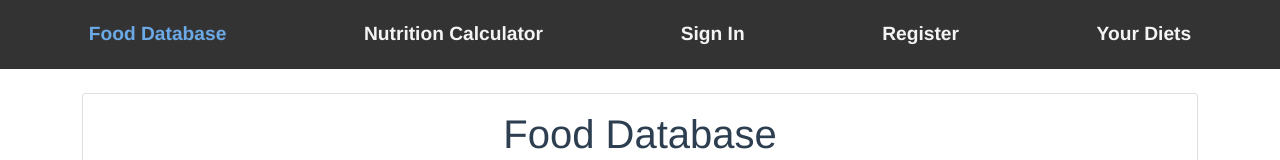
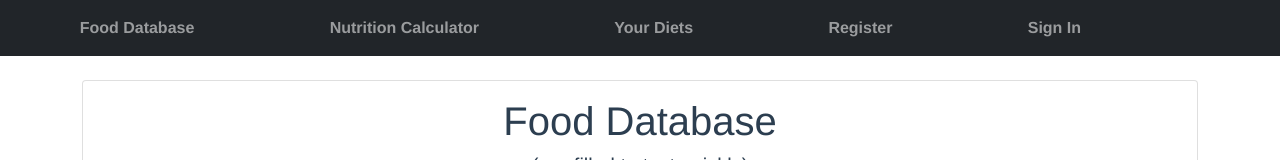
Before and after one commit to landenenglish/vue-firebase-diet-generator, a Vue app: page / in a window 1280 px wide. Shown: the top 160 px of the page. Built offline with nearby package versions, Linux system fonts and the light colour scheme; no server answers; the database is empty.

Commit message:
adding styling

```diff
--- a/package.json
+++ b/package.json
@@ -7,9 +7,14 @@
     "build": "vue-cli-service build"
   },
   "dependencies": {
+    "@fortawesome/fontawesome-free": "^6.1.1",
     "@fortawesome/fontawesome-svg-core": "^6.1.1",
+    "@popperjs/core": "^2.11.5",
+    "bootstrap": "^5.1.3",
     "core-js": "^3.8.3",
     "firebase": "^9.8.3",
+    "sass": "^1.53.0",
+    "sass-loader": "^13.0.2",
     "vue": "^3.2.13",
     "vue-router": "^4.0.3"
   },
--- a/public/index.html
+++ b/public/index.html
@@ -7,12 +7,12 @@
     <link rel="icon" href="<%= BASE_URL %>favicon.ico" />
     <title>Vue-Firebase Diet Generator</title>
 
-    <link
+    <!-- <link
       href="https://cdn.jsdelivr.net/npm/bootstrap@5.0.2/dist/css/bootstrap.min.css"
       rel="stylesheet"
       integrity="sha384-EVSTQN3/azprG1Anm3QDgpJLIm9Nao0Yz1ztcQTwFspd3yD65VohhpuuCOmLASjC"
       crossorigin="anonymous"
-    />
+    /> -->
   </head>
   <body>
     <noscript>
--- a/src/App.vue
+++ b/src/App.vue
@@ -1,14 +1,54 @@
 <template>
-  <nav>
-    <router-link to="/">Food Database</router-link>
-    <router-link to="/calculator">Nutrition Calculator</router-link>
-    <router-link to="/signin">Sign In</router-link>
-    <router-link to="/register">Register</router-link>
-    <router-link to="/yourdiets">Your Diets</router-link>
-    <button class="btn btn-danger" @click="handleSignOut" v-if="isLoggedIn">
-      Sign Out
-    </button>
+  <nav class="navbar navbar-expand-lg navbar-dark bg-dark">
+    <div class="container-fluid">
+      <button
+        class="navbar-toggler"
+        type="button"
+        data-bs-toggle="collapse"
+        data-bs-target="#navbarSupportedContent"
+        aria-controls="navbarSupportedContent"
+        aria-expanded="false"
+        aria-label="Toggle navigation"
+      >
+        <span class="navbar-toggler-icon"></span>
+      </button>
+      <div class="collapse navbar-collapse" id="navbarSupportedContent">
+        <ul class="navbar-nav me-auto mb-4 mb-lg-0">
+          <li class="nav-item">
+            <router-link class="nav-link" to="/">Food Database</router-link>
+          </li>
+          <li>
+            <router-link class="nav-link" to="/calculator"
+              >Nutrition Calculator</router-link
+            >
+          </li>
+          <li>
+            <router-link class="nav-link" to="/yourdiets"
+              >Your Diets</router-link
+            >
+          </li>
+
+          <li>
+            <router-link class="nav-link" to="/register">Register</router-link>
+          </li>
+          <li>
+            <router-link class="nav-link" to="/signin">Sign In</router-link>
+          </li>
+
+          <li>
+            <button
+              class="btn btn-danger"
+              @click="handleSignOut"
+              v-if="isLoggedIn"
+            >
+              Sign Out
+            </button>
+          </li>
+        </ul>
+      </div>
+    </div>
   </nav>
+
   <router-view />
 </template>
 
@@ -16,6 +56,7 @@
 import { onMounted, ref } from 'vue'
 import { getAuth, onAuthStateChanged, signOut } from 'firebase/auth'
 import { useRouter } from 'vue-router'
+import Sidebar from '@/components/sidebar/Sidebar.vue'
 
 const router = useRouter()
 const isLoggedIn = ref(false)
@@ -49,29 +90,21 @@ const handleSignOut = () => {
   color: #2c3e50;
 }
 
-nav {
-  padding: 20px;
+ul a.router-link-exact-active {
+  color: #6ba9e7;
+}
 
+ul {
   display: flex;
   justify-content: space-around;
   align-items: center;
-
-  background-color: #333;
-  margin-bottom: 20px;
+  width: 100%;
+  font-weight: bold;
 }
 
-nav a {
-  font-weight: bold;
-  color: #f4f4f4;
-  font-size: 1.2em;
-  text-decoration: none;
-}
-
-nav a:hover {
-  color: #6ba9e7;
-}
-
-nav a.router-link-exact-active {
-  color: #6ba9e7;
-}
+/* #navbarSupportedContent {
+  display: flex;
+  justify-content: center;
+  align-items: center;
+} */
 </style>
--- /dev/null
+++ b/src/components/sidebar/Sidebar.vue
@@ -0,0 +1,85 @@
+<script>
+import SidebarLink from './SidebarLink'
+import { collapsed, toggleSidebar, sidebarWidth } from './state'
+
+export default {
+  props: {},
+  components: { SidebarLink },
+  setup() {
+    return { collapsed, toggleSidebar, sidebarWidth }
+  }
+}
+</script>
+
+<template>
+  <div class="sidebar" :style="{ width: sidebarWidth }">
+    <h1>
+      <span v-if="collapsed">
+        <div>V</div>
+        <div>S</div>
+      </span>
+      <span v-else>Vue Sidebar</span>
+    </h1>
+
+    <SidebarLink to="/" icon="fas fa-home">Home</SidebarLink>
+    <SidebarLink to="/dashboard" icon="fas fa-columns">Dashboard</SidebarLink>
+    <SidebarLink to="/analytics" icon="fas fa-chart-bar">Analytics</SidebarLink>
+    <SidebarLink to="/friends" icon="fas fa-users">Friends</SidebarLink>
+    <SidebarLink to="/image" icon="fas fa-image">Images</SidebarLink>
+
+    <span
+      class="collapse-icon"
+      :class="{ 'rotate-180': collapsed }"
+      @click="toggleSidebar"
+    >
+      <i class="fas fa-angle-double-left" />
+    </span>
+  </div>
+</template>
+
+<style>
+:root {
+  --sidebar-bg-color: #2f855a;
+  --sidebar-item-hover: #38a169;
+  --sidebar-item-active: #276749;
+}
+</style>
+
+<style scoped>
+.sidebar {
+  color: white;
+  background-color: var(--sidebar-bg-color);
+
+  float: left;
+  position: fixed;
+  z-index: 1;
+  top: 0;
+  left: 0;
+  bottom: 0;
+  padding: 0.5em;
+
+  transition: 0.3s ease;
+
+  display: flex;
+  flex-direction: column;
+}
+
+.sidebar h1 {
+  height: 2.5em;
+}
+
+.collapse-icon {
+  position: absolute;
+  bottom: 0;
+  padding: 0.75em;
+
+  color: rgba(255, 255, 255, 0.7);
+
+  transition: 0.2s linear;
+}
+
+.rotate-180 {
+  transform: rotate(180deg);
+  transition: 0.2s linear;
+}
+</style>
--- /dev/null
+++ b/src/components/sidebar/SidebarLink.vue
@@ -0,0 +1,72 @@
+<script>
+import { computed } from 'vue'
+import { useRoute } from 'vue-router'
+import { collapsed } from './state'
+
+export default {
+  props: {
+    to: { type: String, required: true },
+    icon: { type: String, required: true }
+  },
+  setup(props) {
+    const route = useRoute()
+    const isActive = computed(() => route.path === props.to)
+    return { isActive, collapsed }
+  }
+}
+</script>
+
+<template>
+  <router-link :to="to" class="link" :class="{ active: isActive }">
+    <i class="icon" :class="icon" />
+    <transition name="fade">
+      <span v-if="!collapsed">
+        <slot />
+      </span>
+    </transition>
+  </router-link>
+</template>
+
+<style scoped>
+.fade-enter-active,
+.fade-leave-active {
+  transition: opacity 0.1s;
+}
+
+.fade-enter,
+.fade-leave-to {
+  opacity: 0;
+}
+
+.link {
+  display: flex;
+  align-items: center;
+
+  cursor: pointer;
+  position: relative;
+  font-weight: 400;
+  user-select: none;
+
+  margin: 0.1em 0;
+  padding: 0.4em;
+  border-radius: 0.25em;
+  height: 1.5em;
+
+  color: white;
+  text-decoration: none;
+}
+
+.link:hover {
+  background-color: var(--sidebar-item-hover);
+}
+
+.link.active {
+  background-color: var(--sidebar-item-active);
+}
+
+.link .icon {
+  flex-shrink: 0;
+  width: 25px;
+  margin-right: 10px;
+}
+</style>
--- /dev/null
+++ b/src/components/sidebar/state.js
@@ -0,0 +1,10 @@
+import { ref, computed } from 'vue'
+
+export const collapsed = ref(false)
+export const toggleSidebar = () => (collapsed.value = !collapsed.value)
+
+export const SIDEBAR_WIDTH = 180
+export const SIDEBAR_WIDTH_COLLAPSED = 38
+export const sidebarWidth = computed(
+  () => `${collapsed.value ? SIDEBAR_WIDTH_COLLAPSED : SIDEBAR_WIDTH}px`
+)
--- a/src/main.js
+++ b/src/main.js
@@ -3,14 +3,17 @@
 // import router from './router'
 
 // createApp(App).use(router).mount('#app')
-
+import 'bootstrap/dist/css/bootstrap.css'
 import { createApp } from 'vue'
 import App from './App.vue'
 import router from './router'
 import config from '@/apikey'
 
 import { initializeApp } from 'firebase/app'
+import '@fortawesome/fontawesome-free/js/all'
 
 initializeApp(config)
 
 createApp(App).use(router).mount('#app')
+
+import 'bootstrap/dist/js/bootstrap.js'
--- a/src/views/Calculator.vue
+++ b/src/views/Calculator.vue
@@ -1,5 +1,6 @@
 <template>
   <div class="container">
+    <div class="card card-body mt-4">
       <div class="row">
         <div class="col-12">
           <h1 class="text-center">Nutrition Calculator</h1>
@@ -96,7 +97,9 @@
             <option value="moderate">
               Moderately Active (moderate exercise 3-5 days/wk)
             </option>
-          <option value="very">Very Active (hard exercise 6-7 days/wk)</option>
+            <option value="very">
+              Very Active (hard exercise 6-7 days/wk)
+            </option>
             <option value="extremely">
               Extremely Active (hard exercise & work in a physical job)
             </option>
@@ -137,7 +140,9 @@
 
         <!-- percentage of calories from protein, carbs, and fats-->
         <div class="row mb-3">
-        <legend class="col-form-label col-sm-2 pt-0" required>Macro(%)</legend>
+          <legend class="col-form-label col-sm-2 pt-0" required>
+            Macro(%)
+          </legend>
           <div class="col">
             <div class="col-sm-10 form-floating">
               <input
@@ -201,12 +206,12 @@
       </form>
       <br />
 
+      <div v-if="data.submitted === true">
         <h5 id="output1" class="text-start">{{ data.output.output1 }}</h5>
 
         <h5 id="output2" class="text-start">{{ data.output.output2 }}</h5>
 
         <h5 id="output3" class="text-start">{{ data.output.output3 }}</h5>
-    <br />
         <br />
 
         <table class="table table-striped">
@@ -231,17 +236,24 @@
                   class="btn btn-danger btn-sm"
                   @click="reGenerateSingleMeal(meal.mealNumber - 1)"
                 >
-              ReGenerate
+                  Regenerate
                 </button>
               </td>
             </tr>
           </tbody>
         </table>
+      </div>
 
-    <button class="btn btn-danger btn-sm" @click="saveDiet()">saveDiet</button>
+      <button
+        v-if="data.submitted === true"
+        class="btn btn-success btn-lg"
+        @click="saveDiet()"
+      >
+        Save Diet
+      </button>
 
-    <div id="bottom"></div>
       <br />
+    </div>
   </div>
 </template>
 
@@ -275,9 +287,12 @@ export default {
 
     let data = reactive({
       output: '',
+      submitted: false,
     })
 
     const onSubmit = async () => {
+      data.submitted = true
+
       data.output = getUserData(form)
 
       const foodsArray = []
```
Also changed, not shown: src/assets/logo.png (added), 1 other file (tests, documents, lock files or other folders). Lines whose indentation alone changed are shown as unchanged.
